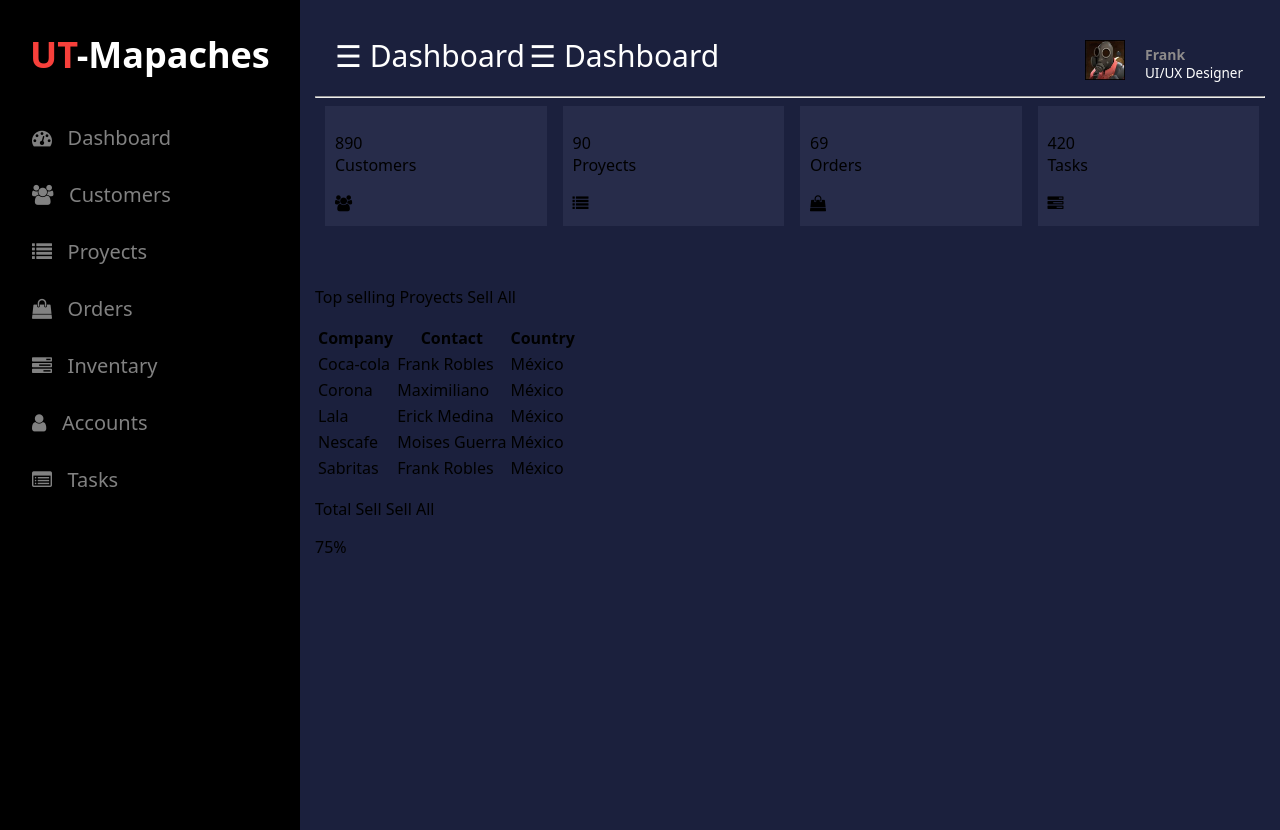
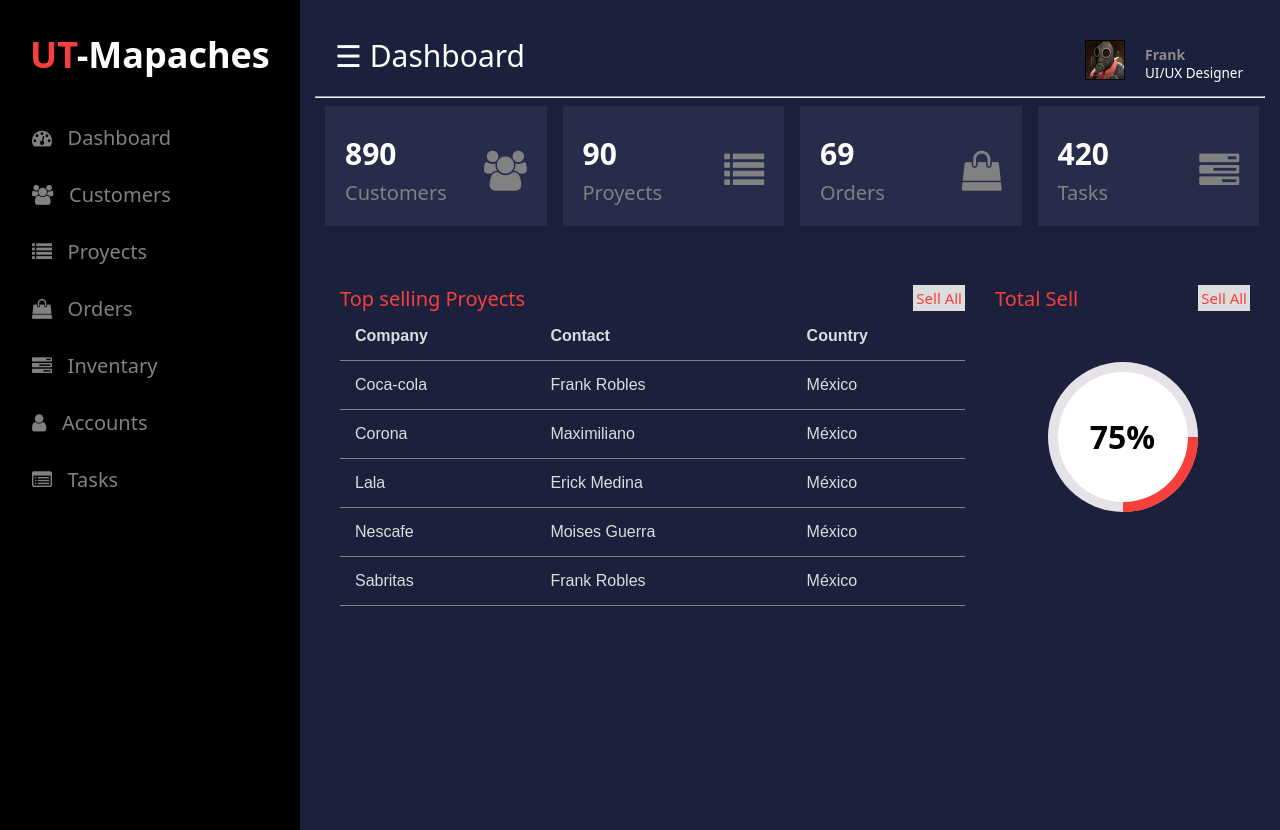
Before and after one commit to Franky-uts/Dashboard-uts, a plain HTML site: page index.html in a window 1280 px wide. Drawn offline with nearby package versions, Linux system fonts and the light colour scheme.

Commit message:
Update dashboard.css

```diff
--- a/css/dashboard.css
+++ b/css/dashboard.css
@@ -113,3 +113,133 @@ body
     padding: 10px;
 
 }
+.box p
+{
+    color:white;
+    font-size: 30px;
+    font-weight:bold ;
+    line-height: 35px;
+    padding-left: 10px;
+    margin-top: 20px;
+    display: inline-block;
+}
+.box p span
+{
+    font-size: 20px;
+    font-weight: 400;
+    color: #818181;
+}
+.box-icon
+{
+    font-size: 40px!important;
+    float: right;
+    margin-top: 35px!important;
+    color: #818181;
+    padding-right: 10px;
+}
+.col-div-8
+{
+    width: 70%;
+    float: left;
+}
+.col-div-4
+{
+    width: 30%;
+    float: left;
+}
+.content-box
+{
+    padding: 15px;
+}
+.content-box p
+{
+    color: #f7403b;
+    font-size: 20px;
+    margin: 0;
+}
+.content-box p span
+{
+    float: right;
+    background-color: #dddddd;
+    padding: 3px;
+    font-size: 15px!important;
+}
+.box-8 .box-4
+{
+    width: 85%;
+    background-color: #272c4a;
+    height: 350px;
+}
+.nav2
+{
+    display:none;
+}
+.box-8
+{
+    margin-left: 10px;
+}
+table
+{
+    font-family: Arial, Helvetica, sans-serif;
+    width: 100%;
+    border-collapse: collapse;
+}
+td, th
+{
+    text-align: left;
+    color: #dddddd;
+    padding: 15px;
+    border-bottom: 1px solid #818181;
+}
+.circle-wrap
+{
+    margin: 50px auto;
+    width: 150px;
+    height: 150px;
+    background: #e6e2e7;
+    border-radius: 50%;
+}
+.circle-wrap .circle .mask,
+.circle-wrap .circle .fill
+{
+    width: 150px;
+    height: 150px;
+    position: absolute;
+    border-radius: 50%;
+}
+.circle-wrap .circle .mask
+{
+    clip: rect(0px, 150px, 150px, 75px);
+
+}
+.circle-wrap .circle .mask .fill
+{
+    clip: rect(0px, 75px, 150px, 0px);
+    background-color: #f7403b;
+}
+.circle-wrap .circle .mask.fill,
+.circle-wrap .circle .fill
+{
+    animation: fill ease-in-out 3s;
+    transform: rotate(270deg);
+}
+@keyframes fill
+{
+    0% {transform: rotate(0deg);}
+    100% {transform: rotate(270deg);}
+}
+.circle-wrap .inside-circle
+{
+    z-index: 100;
+    font-size: 2rem;
+    width: 130px;
+    height: 130px;
+    border-radius: 50%;
+    background: #ffffff;
+    line-height: 130px;
+    text-align: center;
+    margin-top: 10px;
+    margin-left: 10px;
+    position: absolute;
+    font-weight: 700;
+}
```
